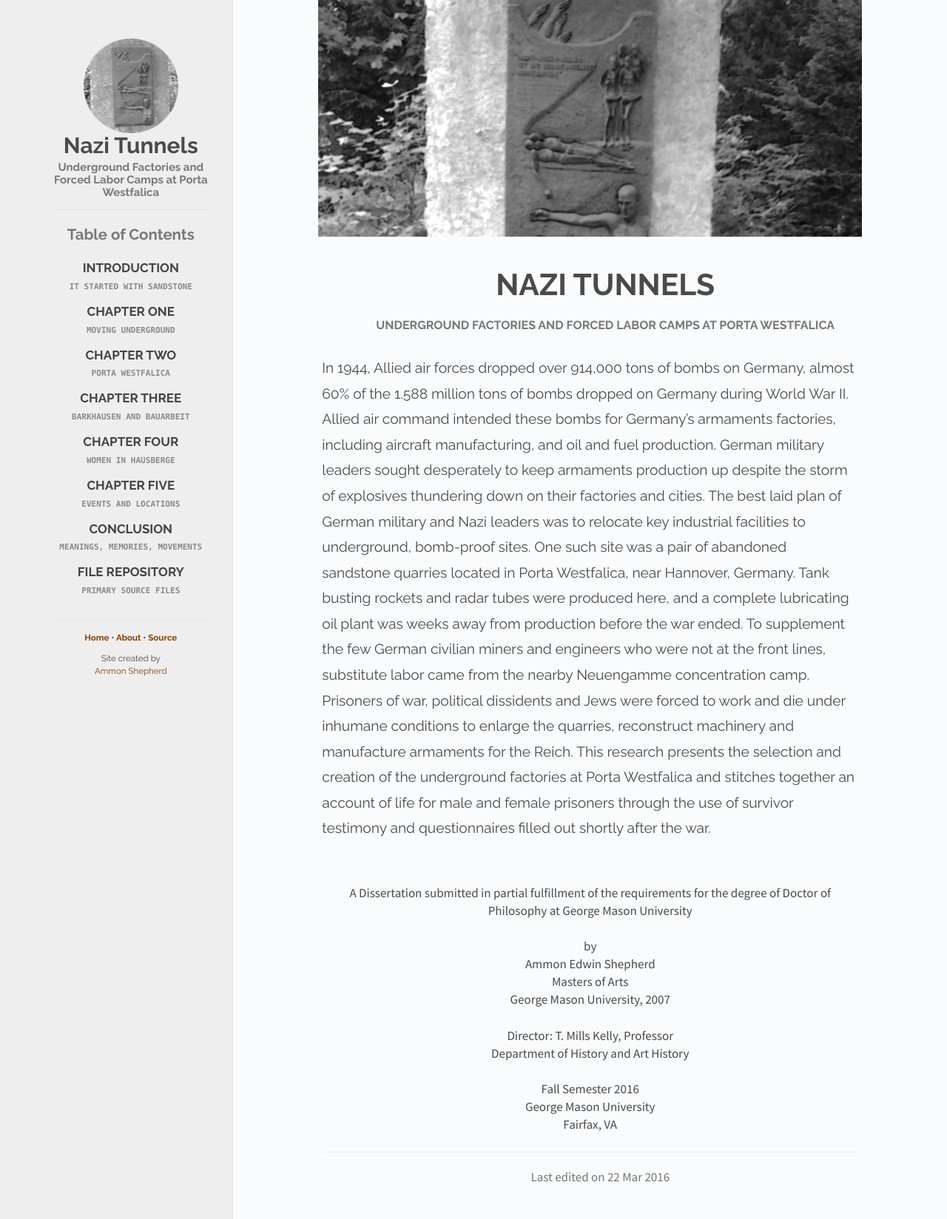
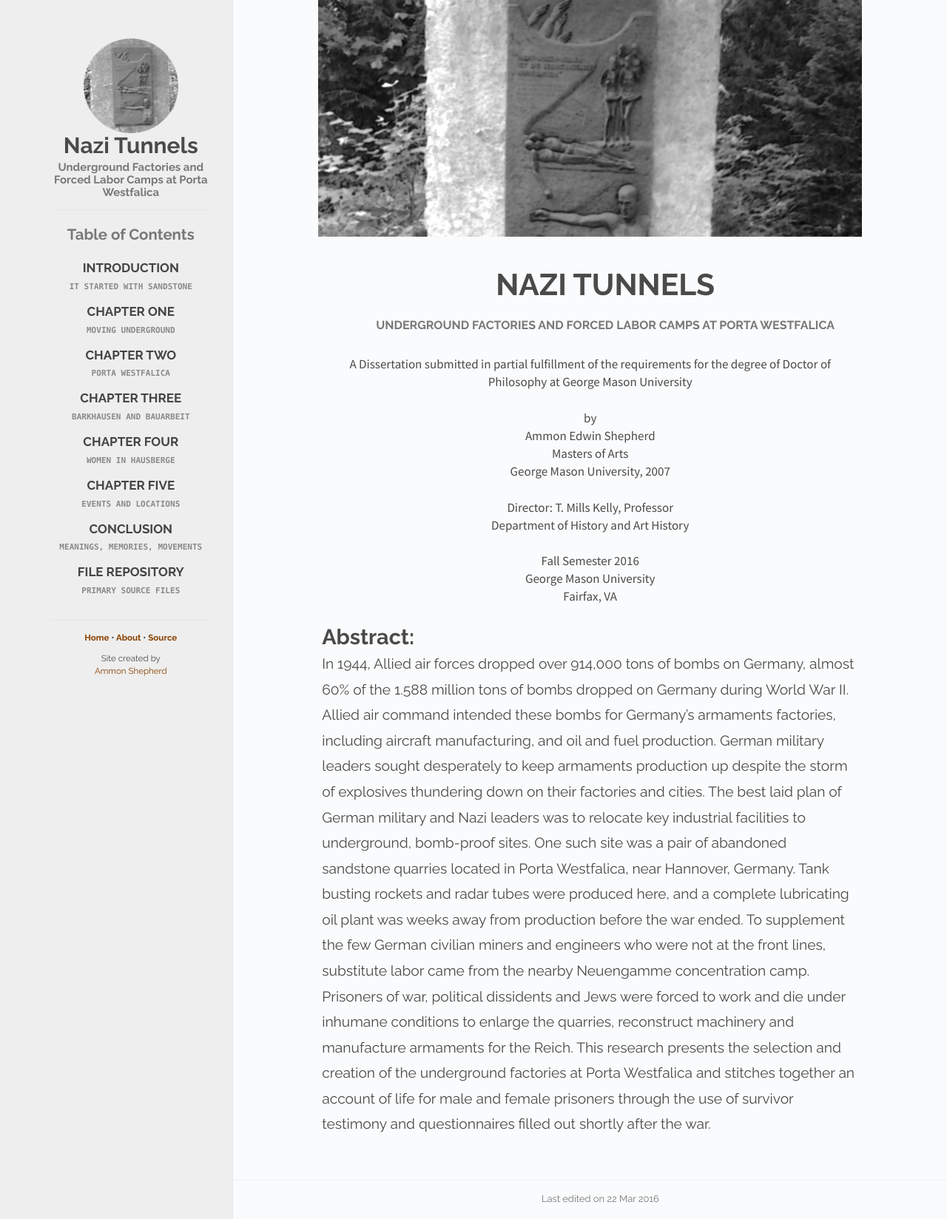
Before and after one commit to ammonshepherd/dissertation, a Jekyll site: the page built from index.html, in a window 1280 px wide. Shown: the whole page at 74% size. Built offline with Jekyll 4.4.1, drawn with Linux system fonts in a browser that asks for light colours; Markdown is read by kramdown in place of the engine named in the settings.

Commit message:
Rearrange text on home page, update date to today.

```diff
--- a/index.html
+++ b/index.html
@@ -9,16 +9,38 @@ order: 0
   <div id="sidebar-button">
     <img src="{{site.baseurl}}/images/sidebar-button.png">
   </div>
+
   <div id="page-info">
     <div id="cover-photo-container">
       <img id="cover-photo" src="{{site.baseurl}}/images/nicht-wissen-wollen.jpg">
     </div>
+
     <div id="info-container">
       <h1 id="title" class="center">Nazi Tunnels</h1>
       <span id="date" class="tagline">Underground Factories and Forced Labor Camps at Porta Westfalica</span>
     </div>
 
+    <div id="diss-info">
+      <p>A Dissertation submitted in partial fulfillment of the requirements for the degree of Doctor of Philosophy at George Mason University</p>
+      <p>
+        by
+        <br>Ammon Edwin Shepherd
+        <br>Masters of Arts
+        <br>George Mason University, 2007
+      </p>
+      <p>
+        Director: T. Mills Kelly, Professor
+        <br>Department of History and Art History
+      </p>
+      <p>
+        Fall Semester 2016
+        <br>George Mason University
+        <br>Fairfax, VA
+      </p>
+    </div>
+
     <div id="abstract">
+      <h2>Abstract:</h2>
       <p>
       In 1944, Allied air forces dropped over 914,000 tons of bombs on Germany,
       almost 60% of the 1.588 million tons of bombs dropped on Germany during
@@ -44,29 +66,7 @@ order: 0
       </p>
     </div>
 
-    <div id="diss-info">
-      <p>A Dissertation submitted in partial fulfillment of the requirements for the degree of Doctor of Philosophy at George Mason University</p>
-
-      <p>
-        by
-        <br>Ammon Edwin Shepherd
-        <br>Masters of Arts
-        <br>George Mason University, 2007
-      </p>
-
-      <p>
-        Director: T. Mills Kelly, Professor
-        <br>Department of History and Art History
-      </p>
-
-      <p>
-        Fall Semester 2016
-        <br>George Mason University
-        <br>Fairfax, VA
-      </p>
-    <div>
-
-  </div>
+  </div><!-- id=page-info -->
 
   {% include colophon.html %}
-</div>
+</div> <!-- class=container id=home -->
```
Also changed, not shown: other parts of index.html (+1 -1 lines).
